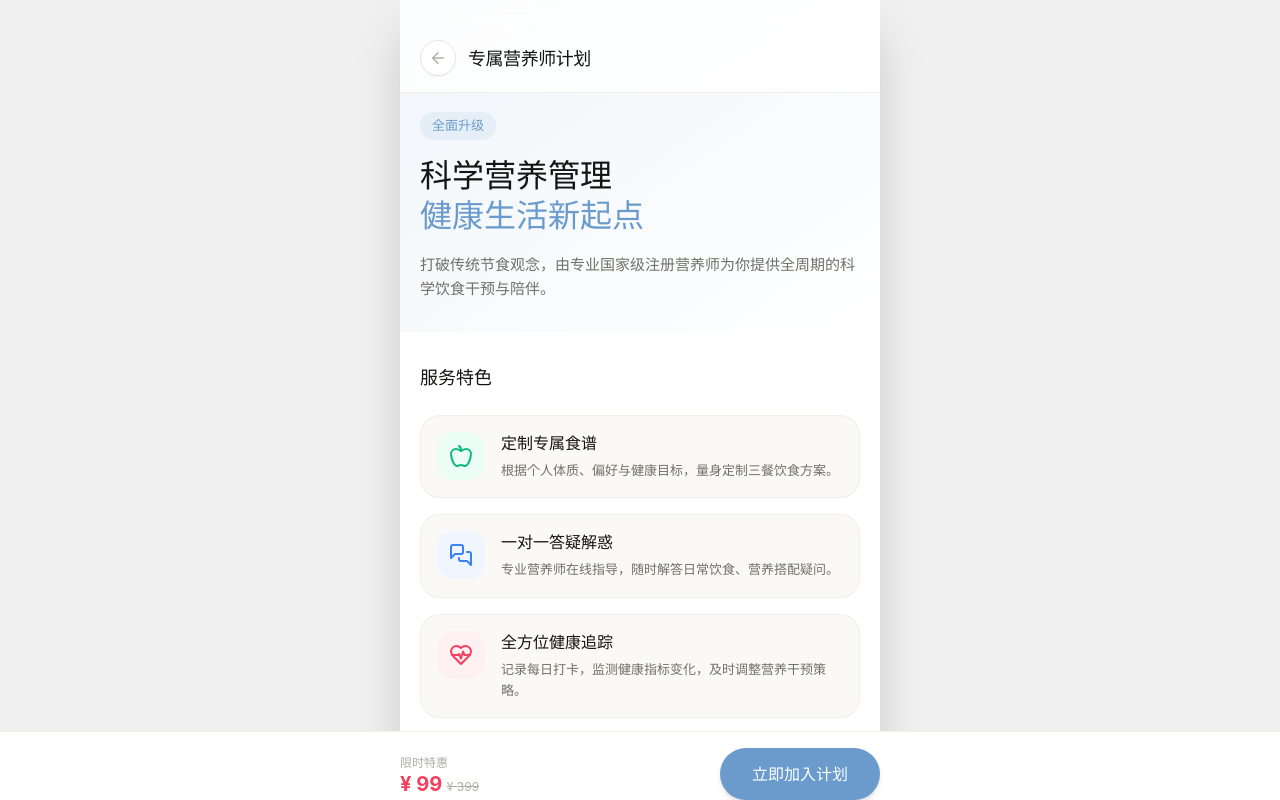
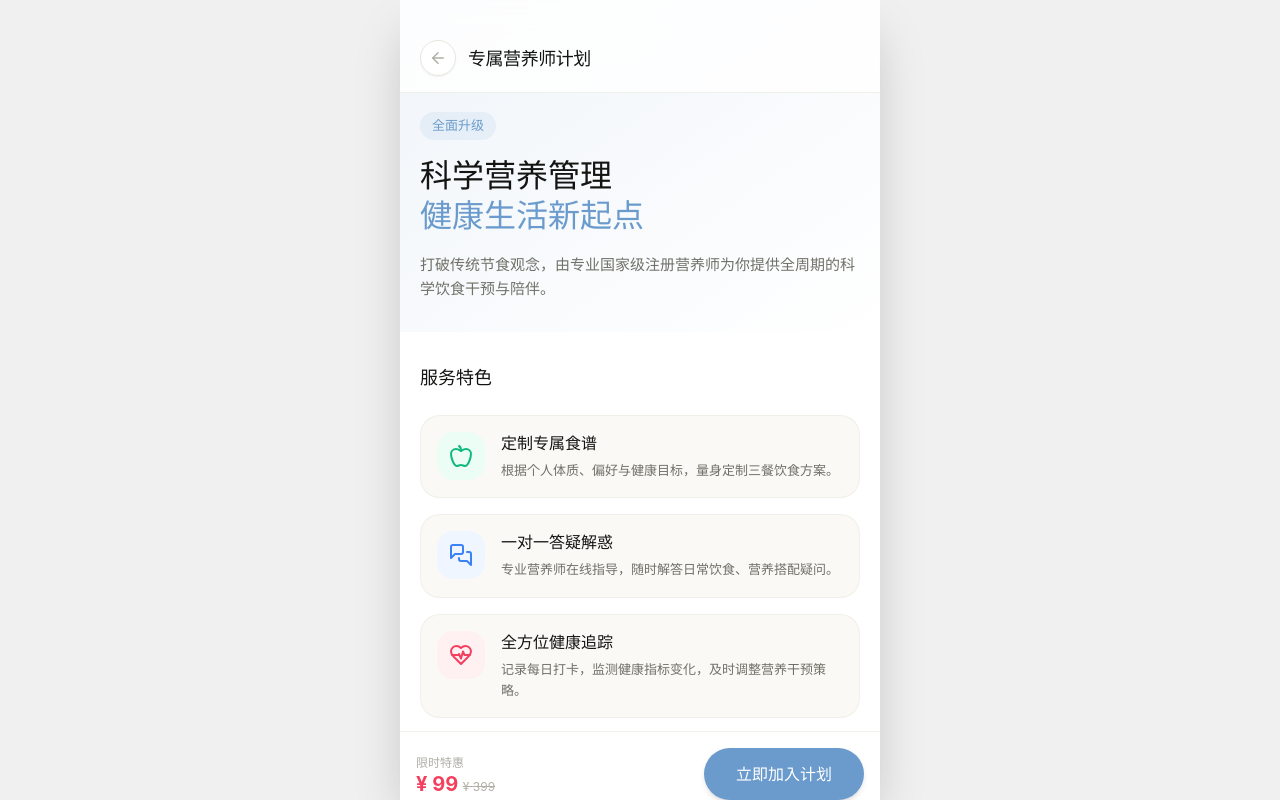
Before and after one commit to zalwarlaxman-boop/demo, a React (Vite) app: page /ad/dietitian in a window 1280 px wide. Built offline with nearby package versions, Linux system fonts and the light colour scheme.

Commit message:
feat: 增加开屏动画文本
Co-authored-by: traeagent <traeagent@users.noreply.github.com>

```diff
--- a/src/pages/AdDietitian.tsx
+++ b/src/pages/AdDietitian.tsx
@@ -31,7 +31,7 @@ export default function AdDietitian() {
   return (
     <div className="flex flex-col h-full bg-white overflow-y-auto pb-safe relative">
       {/* Header */}
-      <header className="fixed top-0 w-full max-w-[480px] pt-10 pb-4 px-5 bg-white/80 backdrop-blur-md shrink-0 border-b border-[#e8e6dc]/60 z-50">
+      <header className="fixed top-0 left-1/2 -translate-x-1/2 w-full max-w-[480px] pt-10 pb-4 px-5 bg-white/80 backdrop-blur-md shrink-0 border-b border-[#e8e6dc]/60 z-50">
         <div className="flex items-center gap-3">
           <button
             type="button"
@@ -102,8 +102,8 @@ export default function AdDietitian() {
       </div>
 
       {/* Bottom CTA Action Bar */}
-      <div className="fixed bottom-0 left-0 w-full bg-white border-t border-[#e8e6dc]/60 p-4 pb-safe flex items-center justify-center z-50">
-        <div className="max-w-[480px] w-full mx-auto flex items-center gap-4">
+      <div className="fixed bottom-0 left-1/2 -translate-x-1/2 w-full max-w-[480px] bg-white border-t border-[#e8e6dc]/60 p-4 pb-safe z-50">
+        <div className="w-full flex items-center gap-4">
           <div className="flex-1">
             <p className="text-[12px] text-[#b0aea5] font-serif mb-0.5">限时特惠</p>
             <p className="text-[20px] font-bold text-[#f43f5e] leading-none">¥ 99 <span className="text-[12px] text-[#b0aea5] line-through font-normal">¥ 399</span></p>
```
